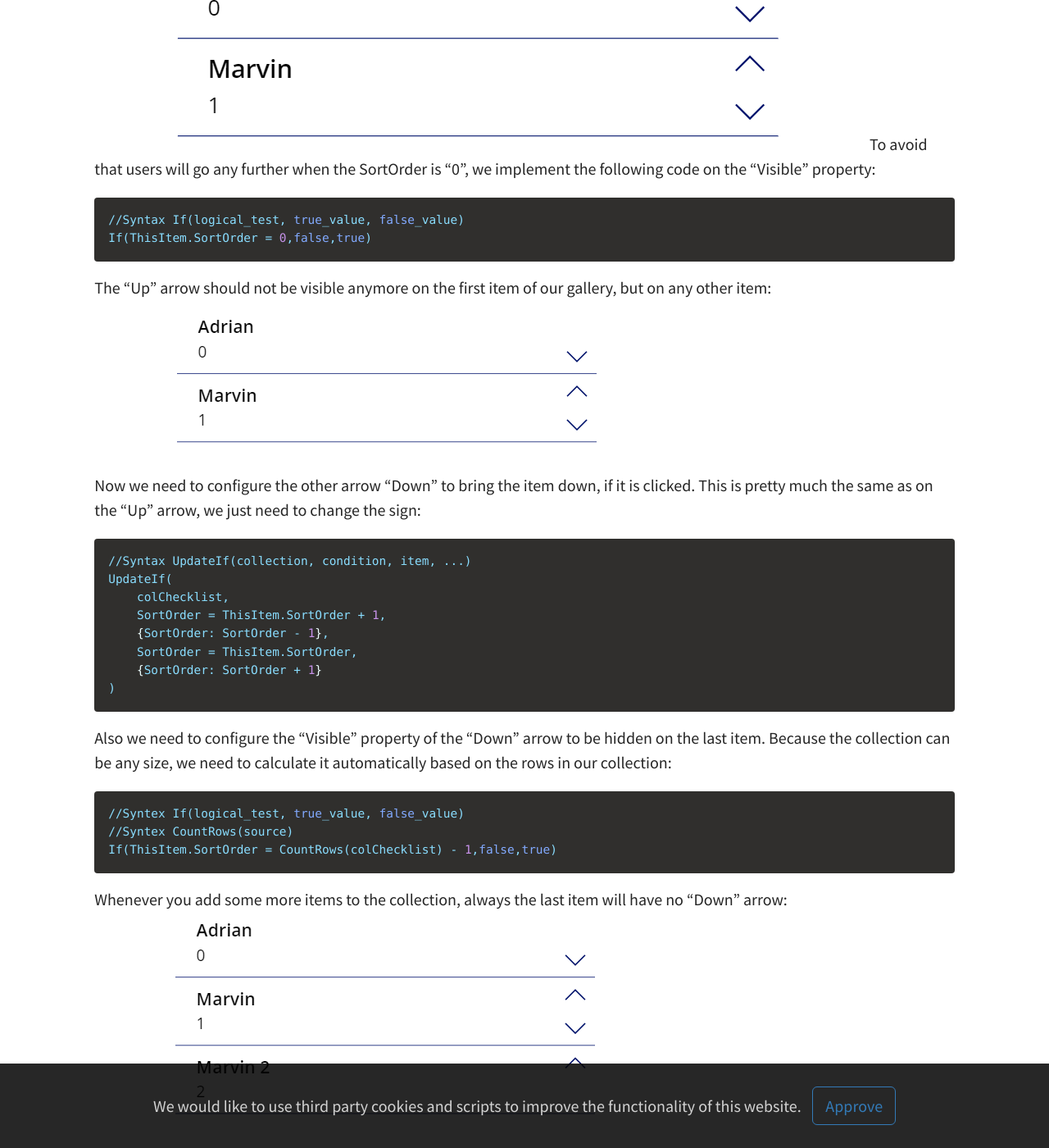
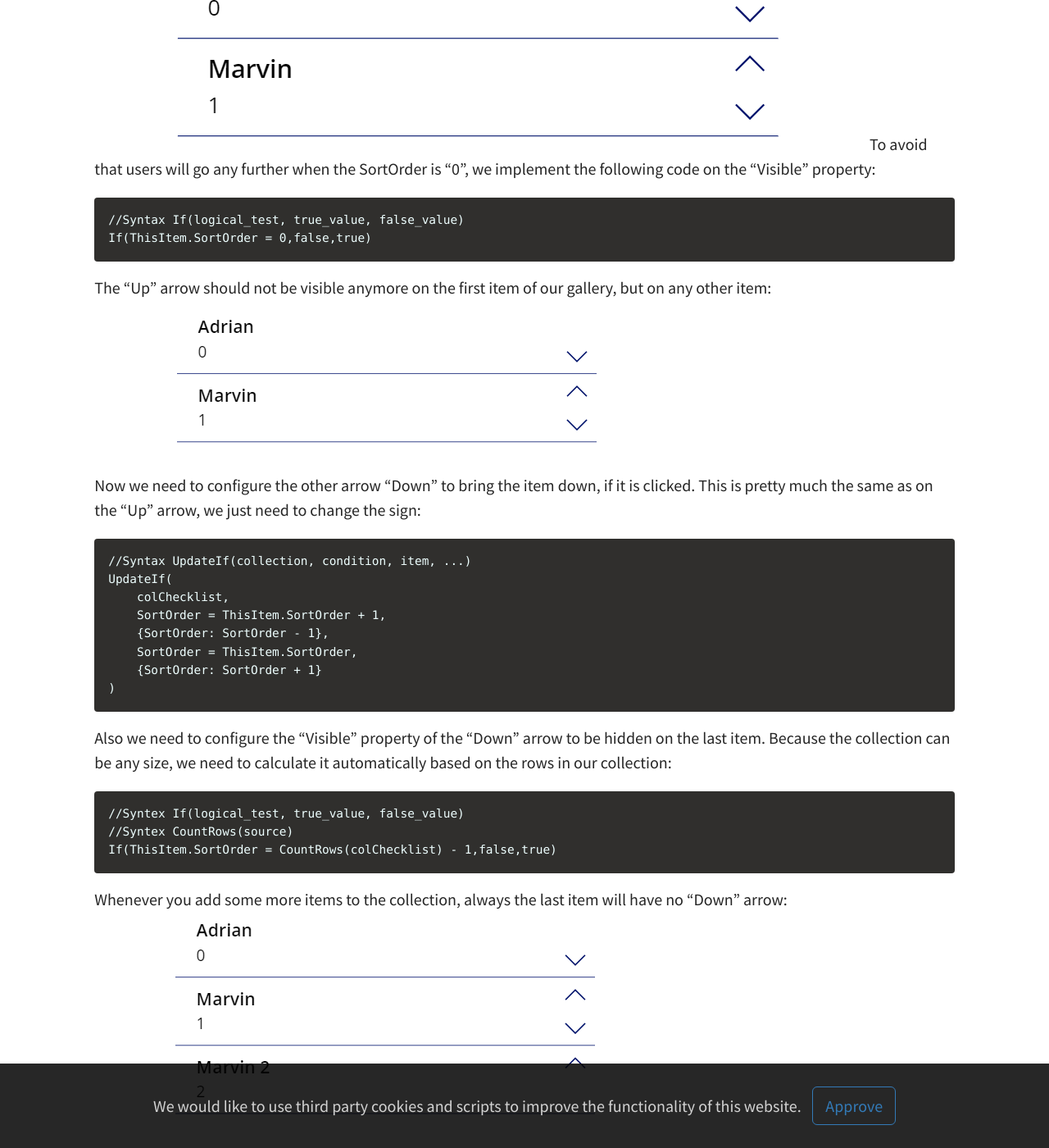
Before and after one commit to Cloud-Kumpel/CloudKumpel, a Jekyll site: the page built from _posts/2021-08-26-Power-Apps-reorder-items-in-collection.md, in a window 1280 px wide and 1400 px high, scrolled down 2464 px. Shown: the whole window at 82% size. Built offline with Jekyll 4.4.1, drawn with Linux system fonts in a browser that asks for light colours; comment, search, counter and statistics services are not loaded; some of the changed text lies outside the part shown.

Commit message:
Update 2021-08-26-Power-Apps-reorder-items-in-collection.md

````diff
--- a/_posts/2021-08-26-Power-Apps-reorder-items-in-collection.md
+++ b/_posts/2021-08-26-Power-Apps-reorder-items-in-collection.md
@@ -13,14 +13,14 @@ maybe you already came around the situation, that you want to reorder your Power
 <!--more-->
 The basic idea is to have an extra column in our collection, that is updated each time we rearrange items by clicking on an icon. We need not only need to prepare our collection, but also to implement the function to reorder them on click.
 We start with an empty new app, on the "App" - "OnStart" we create a new empty collection "colChecklist". "col" is my prefix for collections and "Checklist" is just some name we will give our collection.
-```json
+```
 //Syntax ClearCollect(collection, item, ...)
 ClearCollect(colChecklist,{})
 ```
 Then we need some values in our Power Apps collection, so we just start with a text input and a button:
 ![Text Input]({{"assets/img/posts/2021-08-26/Image 505.png" | relative_url}})
 You can also use a form, dropdown, datepicker etc. we just need to add some information in our collection. On the button we add the following code on "OnSelect":
-```json
+```
 //Syntax Set(variable, value)
 Set(varCount,CountRows(colChecklist));
 //Syntax Collect(collection, item, ...)
@@ -31,14 +31,14 @@ Whenever we click on the button, first of all we count the current amount of row
 We can also add a gallery to our app, to see our collection and input:
 ![New Gallery]({{"assets/img/posts/2021-08-26/Image 506.png" | relative_url}})
 On your gallery you can sort the collection by the column "SortOrder" on the property "Items" using:
-```json
+```
 //Syntax SortByColumns(source, column, order[Ascending or Descending; Default=Ascending], ...)
 SortByColumns(colChecklist,"SortOrder")
 ```
 Now we need to add two more icons to our gallery: "Up" and "Down" and arrange them in the gallery:
 ![Added Up and Down Arrows]({{"assets/img/posts/2021-08-26/Image 507.png" | relative_url}})
 Lets start with the "Up" arrow on property "OnSelect"
-```json
+```
 //Syntax UpdateIf(collection, condition, item, ...)
 UpdateIf(
     colChecklist,
@@ -51,7 +51,7 @@ UpdateIf(
 Lets asume we are clicking on the second item in our example gallery (see picture above) "Adrian" with SortOrder "1". First we check for the item above this item by "ThisItem.SortOrder - 1" to get the item with SortOrder "0" which would be "Marvin". The Item "Marvin" needs to be updated by updating the SortOrder +1 and on the same we update our current item "Adrian" by changing the SortOrder - 1. This would be our result:
 ![Reorder Items]({{"assets/img/posts/2021-08-26/Image 508.png" | relative_url}})
 To avoid that users will go any further when the SortOrder is "0", we implement the following code on the "Visible" property:
-```json
+```
 //Syntax If(logical_test, true_value, false_value)
 If(ThisItem.SortOrder = 0,false,true)
 ```
@@ -59,7 +59,7 @@ The "Up" arrow should not be visible anymore on the first item of our gallery, b
 ![Hide Up]({{"assets/img/posts/2021-08-26/Image 509.png" | relative_url}})
 
 Now we need to configure the other arrow "Down" to bring the item down, if it is clicked. This is pretty much the same as on the "Up" arrow, we just need to change the sign:
-```json
+```
 //Syntax UpdateIf(collection, condition, item, ...)
 UpdateIf(
     colChecklist,
@@ -70,7 +70,7 @@ UpdateIf(
 )
 ```
 Also we need to configure the "Visible" property of the "Down" arrow to be hidden on the last item. Because the collection can be any size, we need to calculate it automatically based on the rows in our collection:
-```json
+```
 //Syntex If(logical_test, true_value, false_value)
 //Syntex CountRows(source)
 If(ThisItem.SortOrder = CountRows(colChecklist) - 1,false,true)
````
